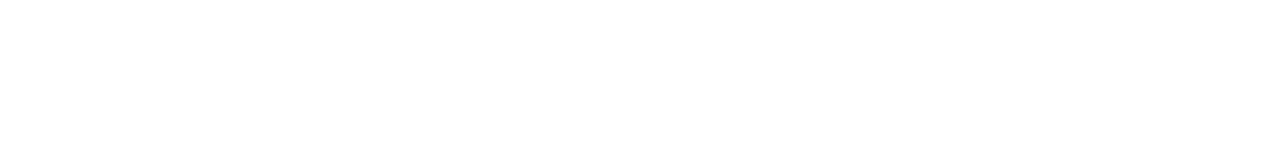
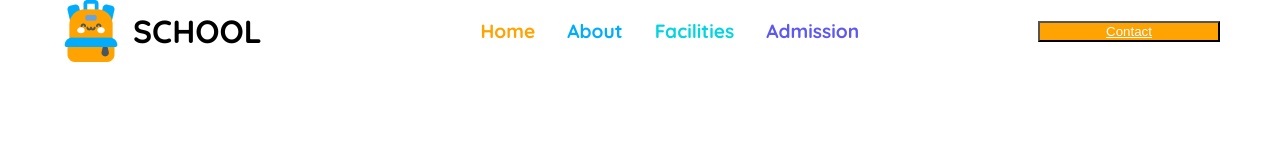
Before and after one commit to md-alamin2/ph-assignment-2, a plain HTML site: page index.html in a window 1280 px wide. Drawn offline with Linux system fonts and the light colour scheme.

Commit message:
added navbar

```diff
--- a/index.html
+++ b/index.html
@@ -6,7 +6,28 @@
     <link rel="stylesheet" href="styles/style.css">
     <title>Assignment-2</title>
 </head>
-<body>
+<body class="quicksand-font">
+    <header class="header">
+        <nav class="navbar">
+            <div class="logo-section">
+                <img src="assets/logo.png" alt="logo">
+                <h3 class="logo-title">SCHOOL</h3>
+            </div>
 
+            <div class="menu-section">
+                <ul class="menu">
+                    <li><a class="menu-item1 orange" href="">Home</a></li>
+                    <li><a class="menu-item2 sky-blue" href="">About</a></li>
+                    <li><a class="menu-item3 aqua" href="">Facilities</a></li>
+                    <li><a class="menu-item4 blue-violet" href="">Admission</a></li>
+                </ul>
+            </div>
+
+            <button class="btn-1">
+                    <a href="">Contact</a>
+            </button>
+            </div>
+        </nav>
+    </header>
 </body>
 </html>
--- a/styles/style.css
+++ b/styles/style.css
@@ -0,0 +1,77 @@
+/* font style */
+@import url('https://fonts.googleapis.com/css2?family=Quicksand:wght@300..700&display=swap');
+
+.quicksand-font {
+  font-family: "Quicksand", serif;
+  font-optical-sizing: auto;
+  font-weight: 300;
+  font-style: normal;
+}
+
+*{
+    margin: 0;
+}
+/* colors */
+.orange{
+    color: rgba(254, 163, 1, 1);
+}
+
+.sky-blue{
+    color: rgba(1, 172, 253, 1);
+}
+
+.aqua{
+    color: rgba(5, 212, 223, 1);
+}
+
+.blue-violet{
+    color: rgba(93, 88, 239, 1);
+}
+
+/* header section styles */
+.header{
+    max-width: 1160px;
+    margin: 0 auto;
+}
+
+/* navbar section styles */
+.navbar{
+    display: flex;
+    justify-content: space-between;
+    align-items: center;
+}
+
+.logo-section{
+    display: flex;
+    align-items: center;
+    gap: 11px;
+}
+
+.logo-title{
+    font-size: 2rem;
+    font-weight: bold;
+}
+
+.menu{
+    display: flex;
+    gap: 32px;
+    list-style: none;
+}
+.menu-item1,
+.menu-item2,
+.menu-item3,
+.menu-item4{
+    text-decoration: none;
+    font-size: 1.2rem;
+    font-weight: bold;
+}
+
+.btn-1{
+    background-color: rgba(254, 163, 1, 1);
+}
+.btn-1 > a{
+    color: white;
+    padding: 10px 60px;
+    border: none;
+    border-radius: 12px;
+}
```
